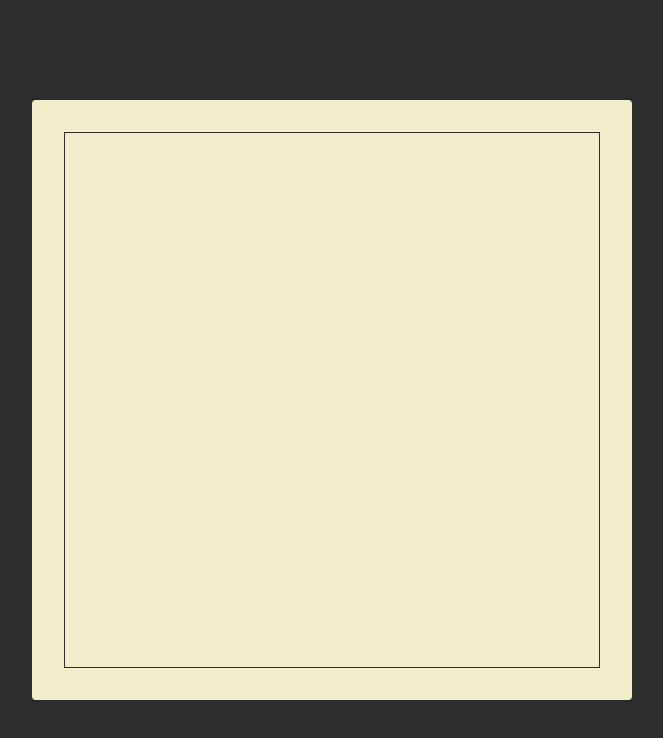
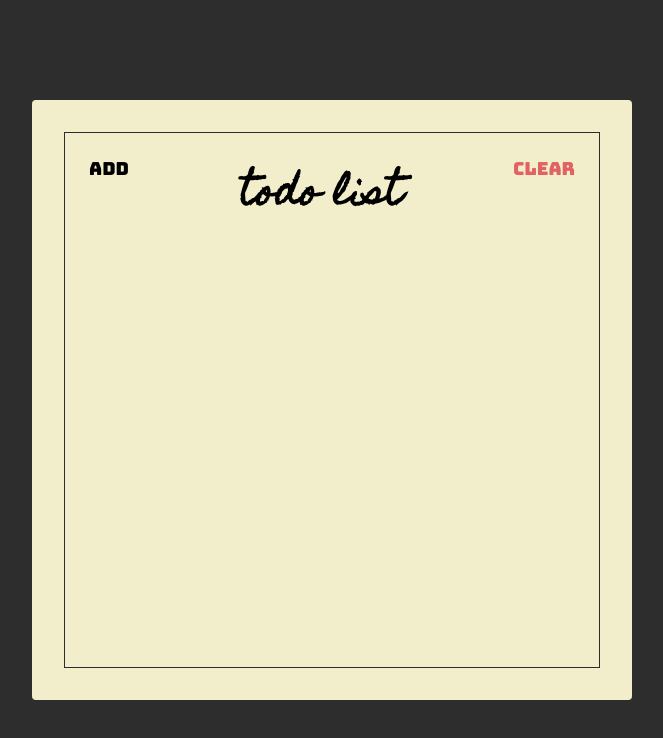
Before and after one commit to Alfianarga/react-course, a website: page index.html in a window 1280 px wide. Shown: the whole page, without its empty margins (308-971 px from the left). Drawn offline with Linux system fonts and the light colour scheme.

Commit message:
tambah header section

```diff
--- a/index.html
+++ b/index.html
@@ -13,7 +13,13 @@
   </head>
   <body>
     <div class="container">
-      <div class="frame"></div>
+      <div class="frame">
+        <div class="header">
+          <button class="header-btn">Add</button>
+          <h1 class="header-title">Todo List</h1>
+          <button class="header-btn main-red-color">Clear</button>
+        </div>
+      </div>
     </div>
   </body>
 </html>
--- a/styles.css
+++ b/styles.css
@@ -1,5 +1,13 @@
 * {
   box-sizing: border-box;
+}
+
+:root {
+  --main-red-color: #e06262;
+}
+
+.main-red-color {
+  color: var(--main-red-color);
 }
 
 html {
@@ -36,4 +44,32 @@ html {
 .frame {
   border: 1px solid #2d2d2d;
   height: 100%;
+
+  display: flex;
+  flex-direction: column;
 }
+
+.header {
+  display: flex;
+  align-items: flex-start;
+}
+
+.header-title {
+  flex: 1px;
+  text-align: center;
+
+  font-size: 3.6rem;
+  font-family: "Homemade Apple", sans-serif;
+  text-transform: lowercase;
+}
+
+.header-btn {
+  font-size: 1.8rem;
+  font-family: "Bungee", sans-serif;
+
+  padding: 24px;
+
+  background: unset;
+  border: unset;
+  outline: unset;
+}
```
